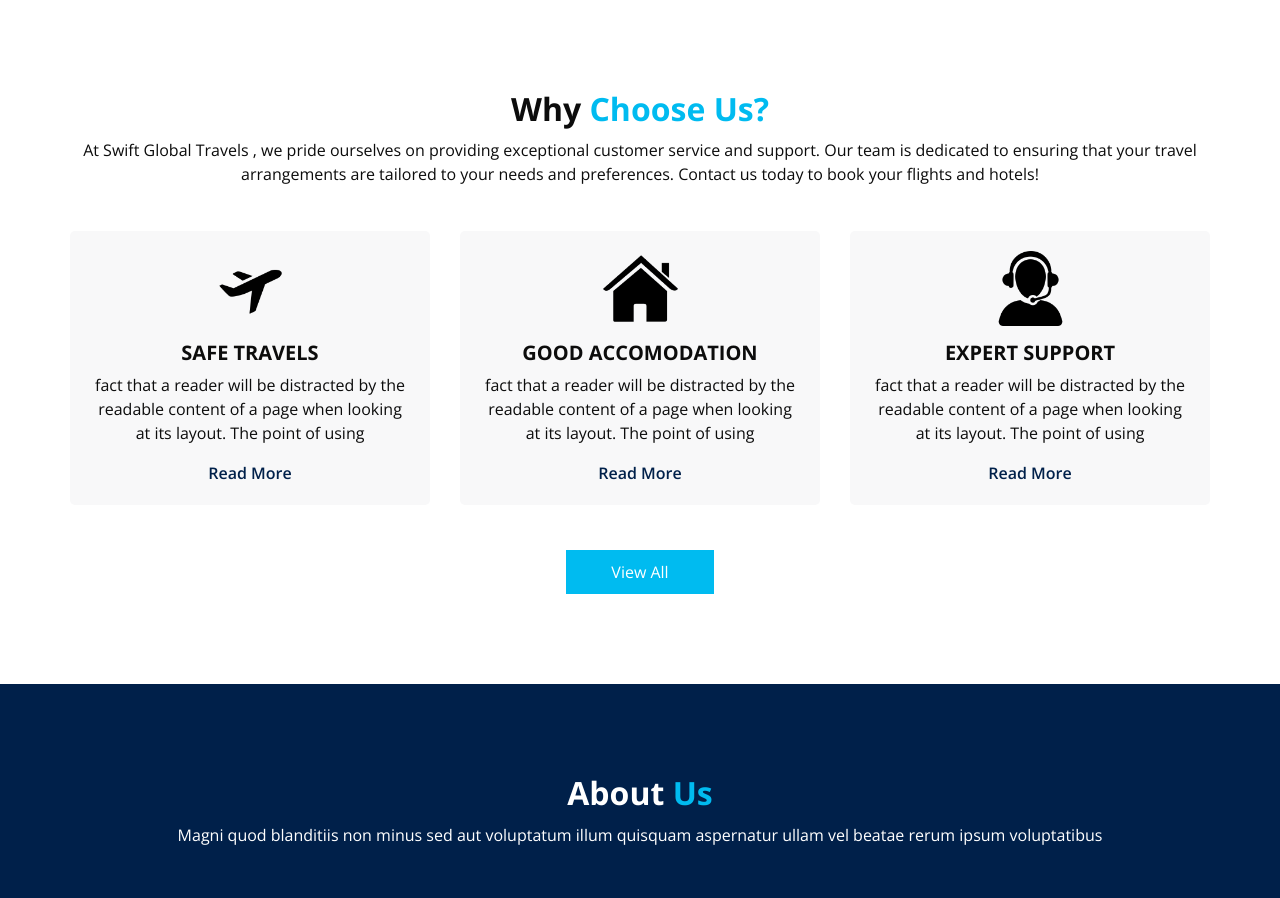
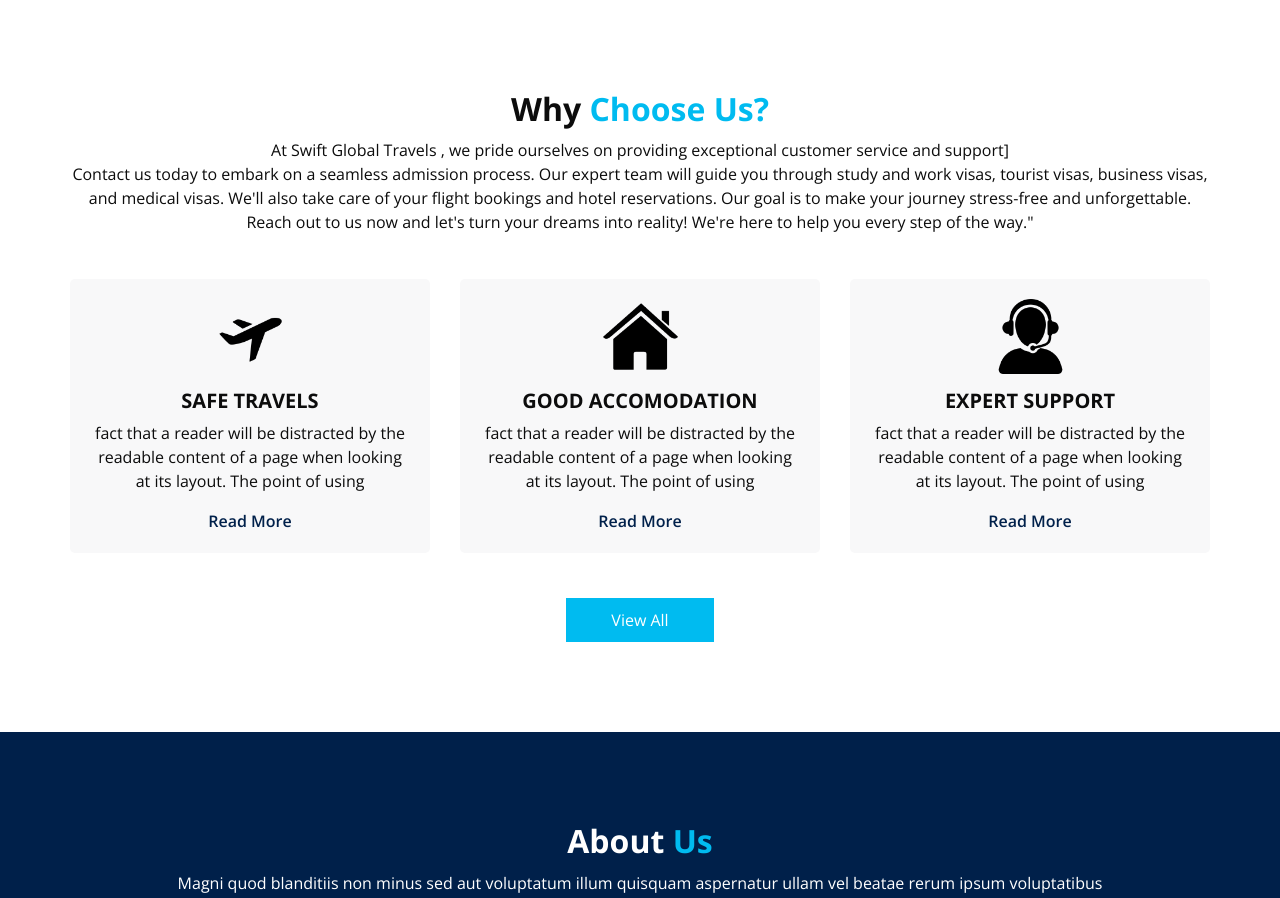
Before and after one commit to thvgger/timsapp, a plain HTML site: page index.html in a window 1280 px wide. Shown: the part 800-1698 px from the top of the page. Drawn offline with nearby package versions, Linux system fonts and the light colour scheme; some packages are replaced by stand-ins of ours; a script that the page names is missing.

Commit message:
index update

```diff
--- a/index.html
+++ b/index.html
@@ -213,7 +213,9 @@ We’re here to guide you through your global travel and migration prospects wit
           <div class="heading_container heading_center">
             <h2>Why <span>Choose Us?</span></h2>
             <p>
-              At Swift Global Travels , we pride ourselves on providing exceptional customer service and support. Our team is dedicated to ensuring that your travel arrangements are tailored to your needs and preferences. Contact us today to book your flights and hotels!
+              At Swift Global Travels , we pride ourselves on providing exceptional customer service and support]
+              <br>
+              Contact us today to embark on a seamless admission process. Our expert team will guide you through study and work visas, tourist visas, business visas, and medical visas. We'll also take care of your flight bookings and hotel reservations. Our goal is to make your journey stress-free and unforgettable. Reach out to us now and let's turn your dreams into reality! We're here to help you every step of the way."
             </p>
           </div>
           <div class="row">
```
